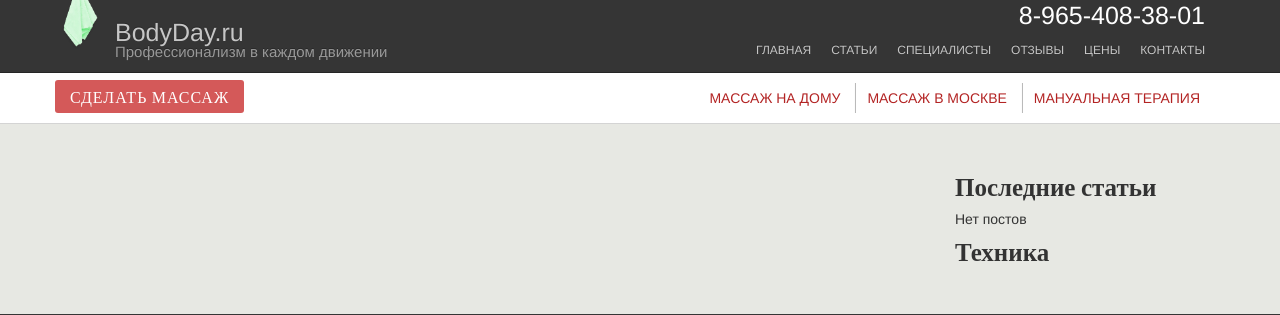
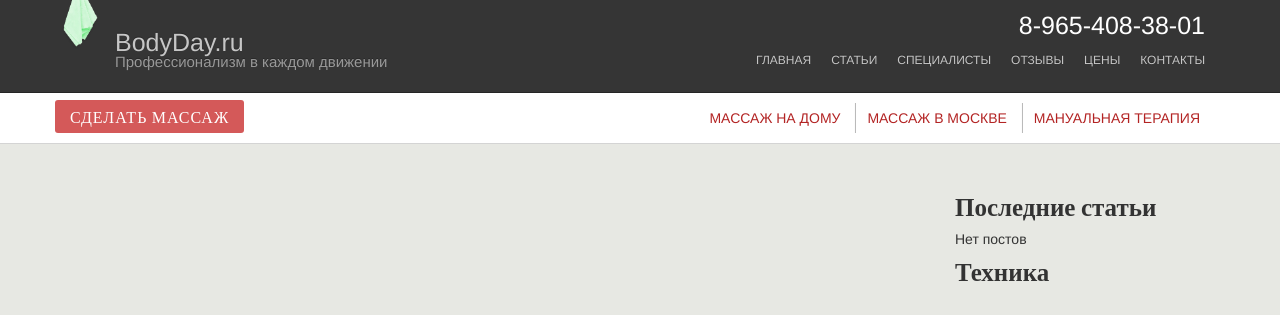
Before and after one commit to greenteamer/new-bodyday, a Django app: template blog/templates/blog/detail.html in a window 1280 px wide. Shown: the top 315 px of the page. Run offline with Django 3.2, Linux system fonts and the light colour scheme; the template is opened without the code that fills it, so the values that code supplies are empty; some libraries are stand-ins or nearby versions.

Commit message:
корректировочка css

```diff
--- a/static/themeBodyDay/css/global.css
+++ b/static/themeBodyDay/css/global.css
@@ -211,7 +211,7 @@ a.button {
 
 .navbar-static-top .navbar-inner.my_navbar_inner {
     background: #353535;
-    /*padding:10px 0;*/
+    padding:10px 0;
     /*opacity: 0.97;*/
 }
 
```
